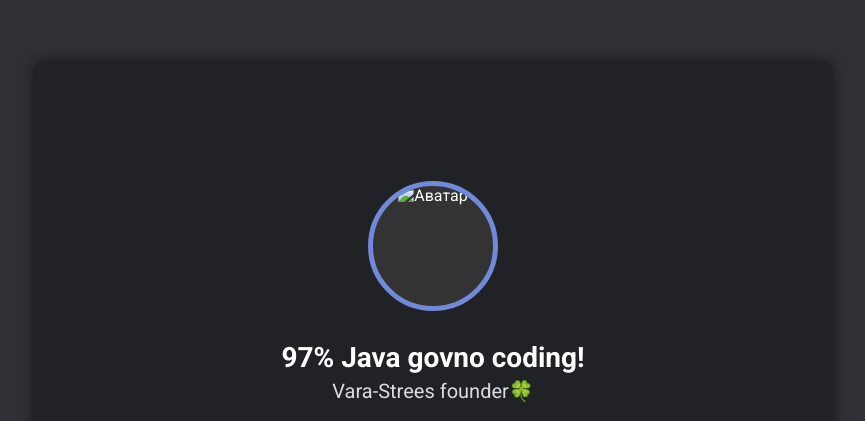
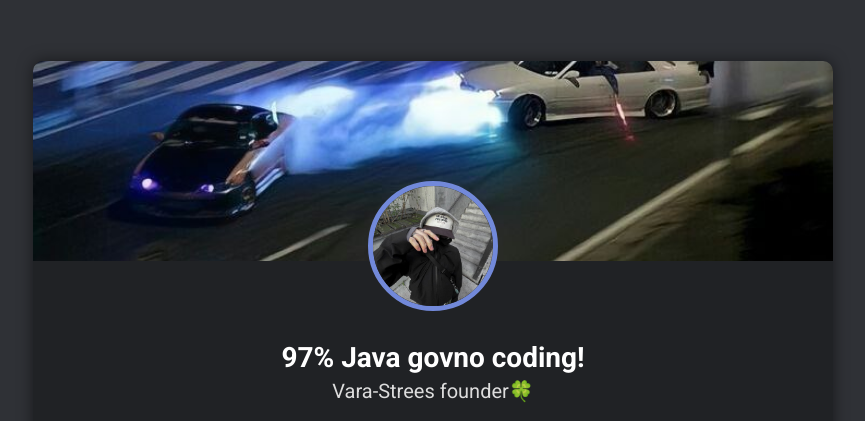
Before and after one commit to yawixooo/yawixooo.github.io, a plain HTML site: page index.html in a window 1280 px wide. Shown: the part 116-537 px from the top of the page, without its empty margins (207-1072 px from the left). Drawn offline with Linux system fonts and the light colour scheme.

Commit message:
Update index.html

```diff
--- a/index.html
+++ b/index.html
@@ -33,7 +33,7 @@
         .banner-container {
             width: 100%;
             height: 200px;
-            background-image: url('image/banner.jpg');
+            background-image: url('banner.jpg');
             background-size: cover;
             background-position: center;
             position: relative;
@@ -118,7 +118,7 @@
         <div class="banner-container">
         </div>
         <div class="avatar">
-            <img src="image/ava.jpg" alt="Аватар">
+            <img src="ava.jpg" alt="Аватар">
         </div>
         <div class="intro">
             <h1>97% Java govno coding!</h1>
```
